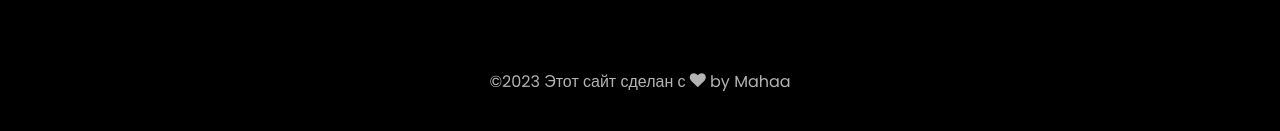
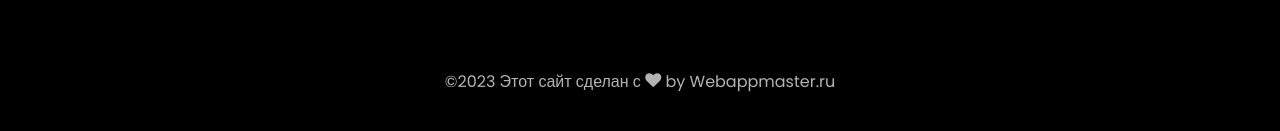
Before and after one commit to Webappmaster-Eugene/arenda-auto, a plain HTML site: page index.html in a window 1280 px wide. Shown: the part 4467-4598 px from the top of the page. Drawn offline with Linux system fonts and the light colour scheme; some packages are replaced by stand-ins of ours; no server answers; files whose address does not match are found by name.

Commit message:
Update index.html

```diff
--- a/index.html
+++ b/index.html
@@ -415,7 +415,7 @@
           <div class="col-md-12 text-center">
 
             <p><!-- Link back to Colorlib can't be removed. Template is licensed under CC BY 3.0. -->
-             &copy;<script>document.write(new Date().getFullYear());</script> Этот сайт сделан с <i class="icon-heart color-danger" aria-hidden="true"></i> by <a href="https://colorlib.com" target="_blank">Mahaa</a>
+             &copy;<script>document.write(new Date().getFullYear());</script> Этот сайт сделан с <i class="icon-heart color-danger" aria-hidden="true"></i> by <a href="https://colorlib.com" target="_blank">Webappmaster.ru</a>
   <!-- Link back to Colorlib can't be removed. Template is licensed under CC BY 3.0. --></p>
           </div>
         </div>
```
